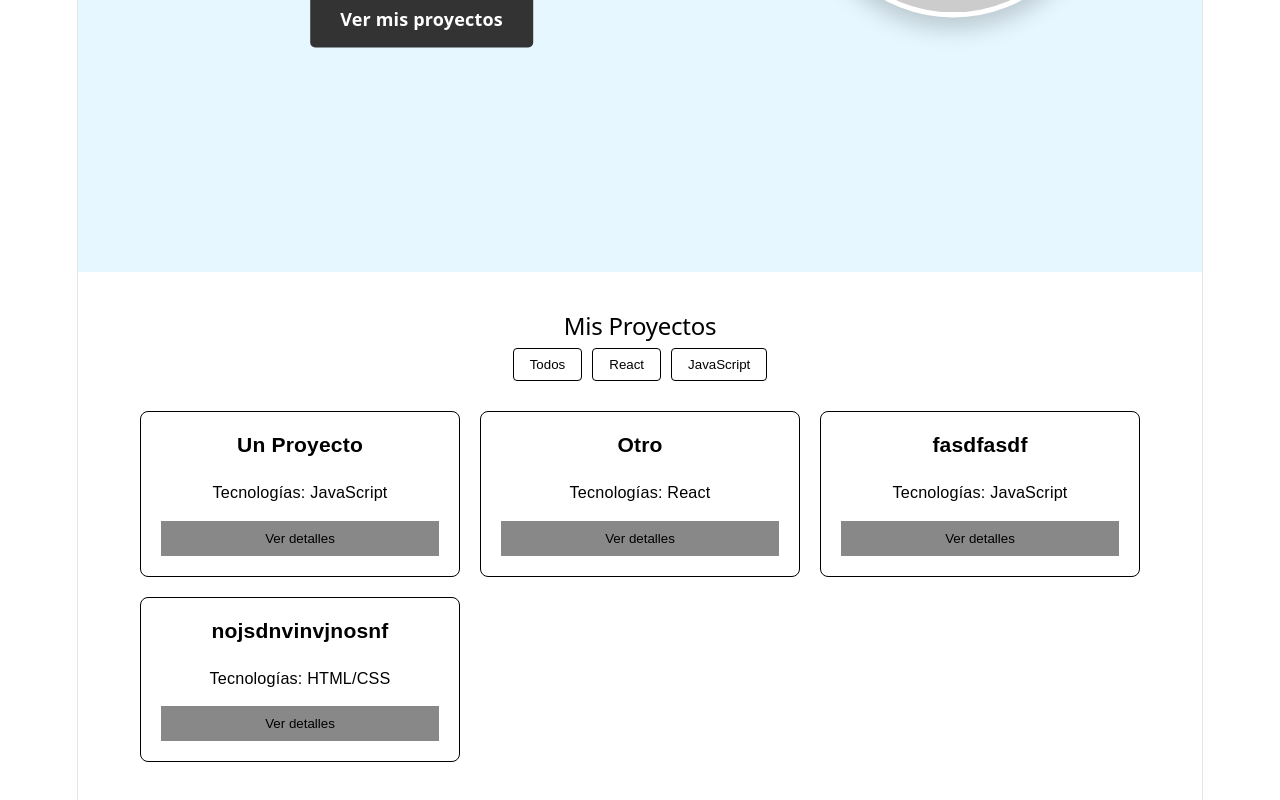
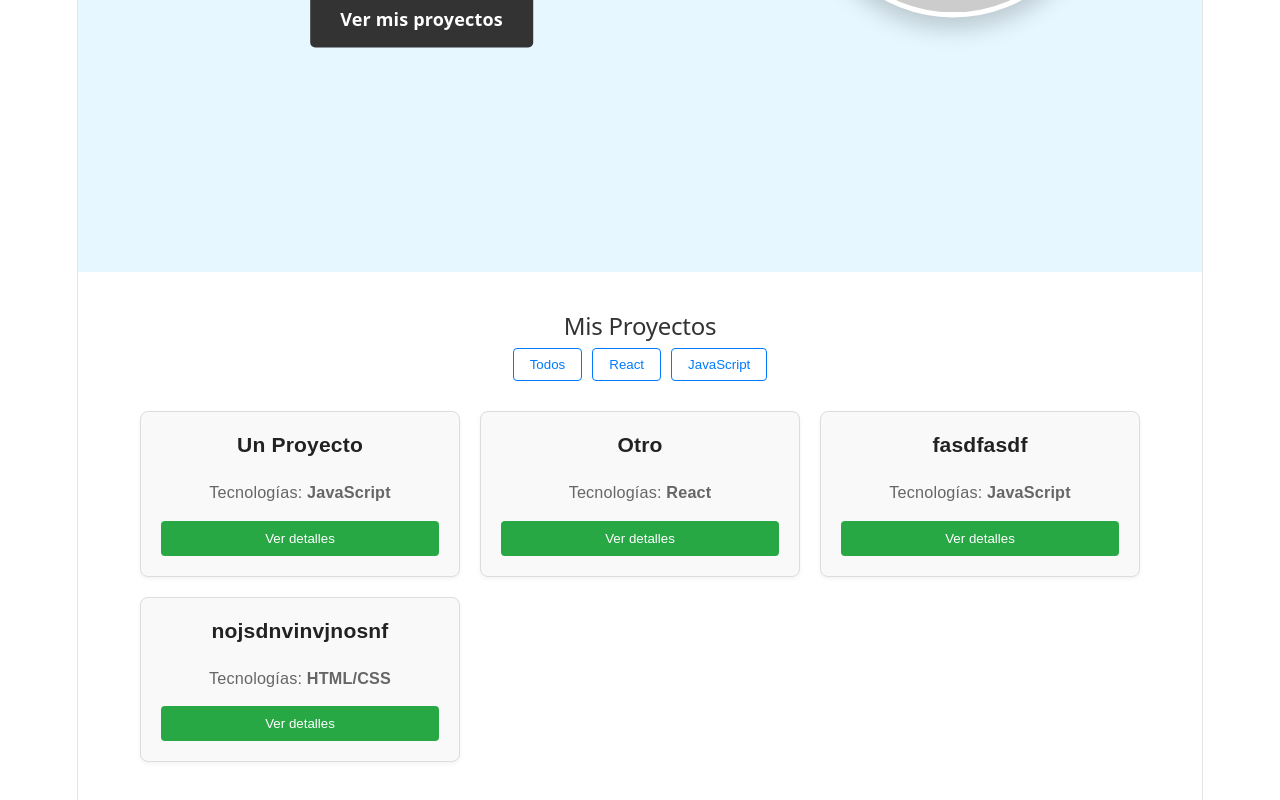
Before and after one commit to Yeraiii08/Portfolio, a React app: page / in a window 1280 px wide. Shown: the part 528-1328 px from the top of the page. Built offline with nearby package versions, Linux system fonts and the light colour scheme; the HTML template or start-up script is replaced by a standard one.

Commit message:
css mejorado en Proyectos

```diff
--- a/src/componentes/Proyectos.css
+++ b/src/componentes/Proyectos.css
@@ -7,8 +7,9 @@
 
 .projects-section h2 {
   text-align: center;
-  color: #000000;
+  color: #333;
 }
+
 .filtros {
   display: flex;
   justify-content: center;
@@ -19,11 +20,16 @@
 .filtros button {
   padding: 8px 16px;
   cursor: pointer;
-  border: 1px solid black;
-  background-color: white;
-  color: black;
+  border: 1px solid #007bff;
+  background-color: transparent;
+  color: #007bff;
   border-radius: 4px;
   transition: all 0.3s ease;
+}
+
+.filtros button:hover {
+  background-color: #007bff;
+  color: white;
 }
 
 .projects-grid {
@@ -33,30 +39,42 @@
 }
 
 .project-card {
-  border: 1px solid #000000;
+  border: 1px solid #ddd;
   padding: 20px;
   border-radius: 8px;
-  background-color: #ffffff;
+  background-color: #f9f9f9;
+  box-shadow: 0 2px 4px rgba(0,0,0,0.05);
   transition: transform 0.2s;
   display: flex;
   flex-direction: column;
   justify-content: space-between;
 }
 
+.project-card:hover {
+  transform: translateY(-5px);
+  box-shadow: 0 4px 8px rgba(0,0,0,0.1);
+}
+
 .project-card h3 {
   margin-top: 0;
-  color: black;
+  color: #222;
 }
 
 .project-card p {
   font-size: 0.9rem;
-  color: black;
+  color: #666;
 }
 
 .project-card button {
   margin-top: 15px;
   padding: 10px;
+  background-color: #28a745;
+  color: white;
   border: none;
+  border-radius: 4px;
   cursor: pointer;
-  background-color: #888888;
 }
+
+.project-card button:hover {
+  background-color: #218838;
+}
--- a/src/componentes/Proyectos.jsx
+++ b/src/componentes/Proyectos.jsx
@@ -53,7 +53,7 @@ const Projects = () => {
           <div key={proyecto.id} className="project-card">
             <div className="project-content">
               <h3>{proyecto.nombre}</h3>
-              <p>Tecnologías: {proyecto.lenguaje}</p>
+              <p>Tecnologías: <strong>{proyecto.lenguaje}</strong></p>
             </div>
             <button className="btn-details" onClick={() => alert("El modal lo haré mañana")}>Ver detalles</button>
           </div>
```
